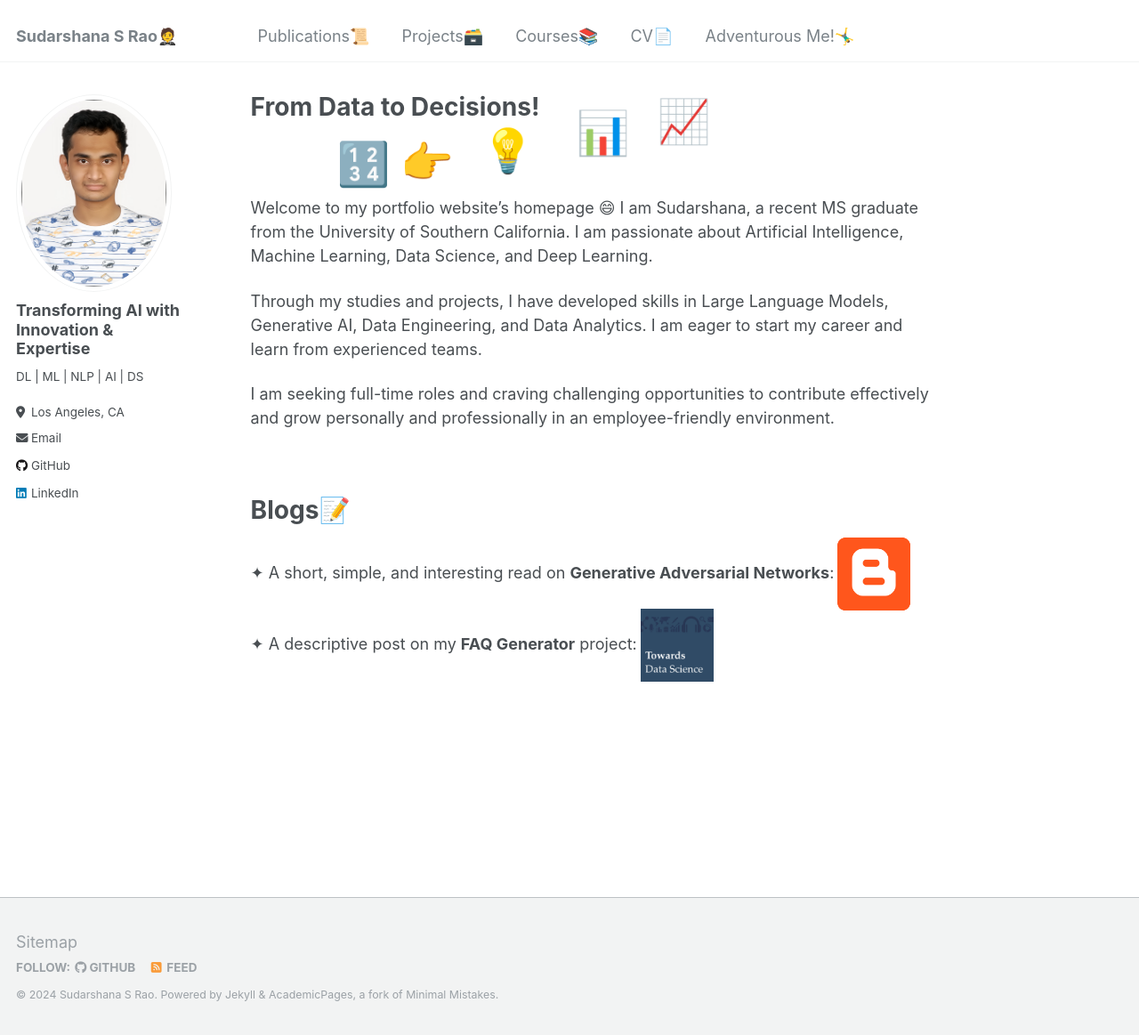
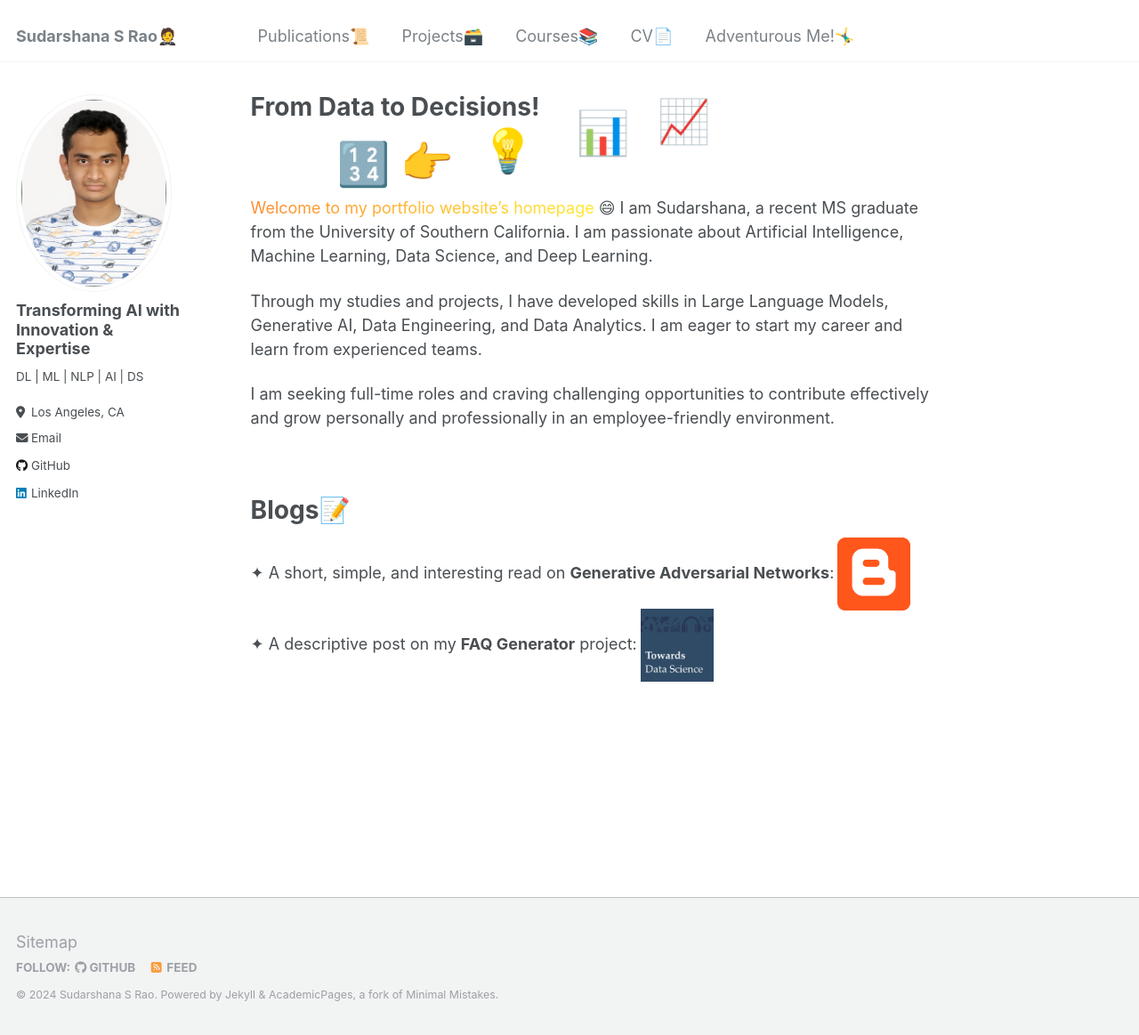
Before and after one commit to SudarshanaSRao/SudarshanaSRao.github.io, a Jekyll site: the page built from _pages/about.md, in a window 1280 px wide and 1163 px high. Shown: the whole window at 89% size. Built offline with Jekyll 4.4.1, drawn with Linux system fonts in a browser that asks for light colours.

Commit message:
Update about.md

```diff
--- a/_pages/about.md
+++ b/_pages/about.md
@@ -46,7 +46,7 @@ redirect_from:
 }
 </style>
 
-<span class="USC">Welcome to my portfolio website's homepage</span> 😄 I am Sudarshana, a recent MS graduate from the University of Southern California. I am passionate about Artificial Intelligence, Machine Learning, Data Science, and Deep Learning.
+<span class="usc">Welcome to my portfolio website's homepage</span> 😄 I am Sudarshana, a recent MS graduate from the University of Southern California. I am passionate about Artificial Intelligence, Machine Learning, Data Science, and Deep Learning.
   <style>
     @keyframes usc-colors {
       0% {
```
Also changed, not shown: other parts of _pages/about.md (+1 -1 lines).
